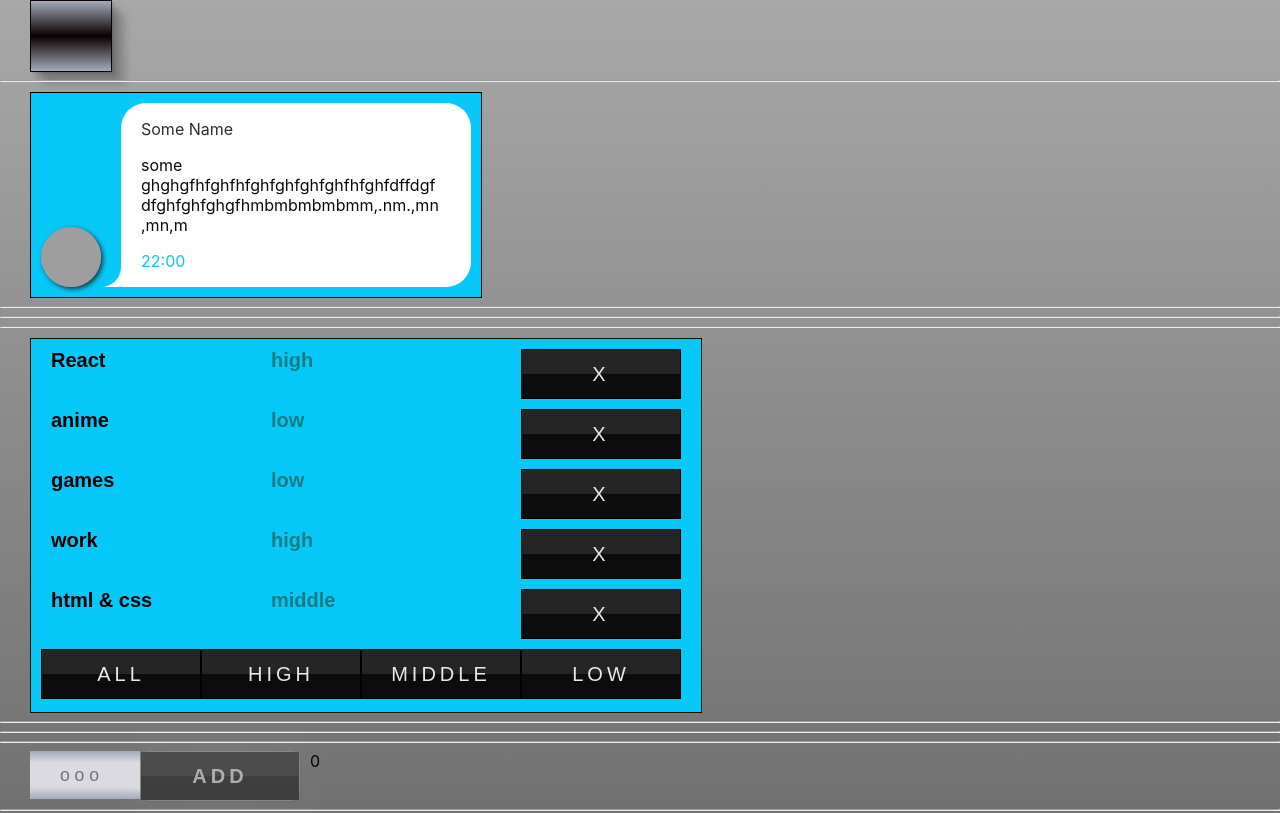
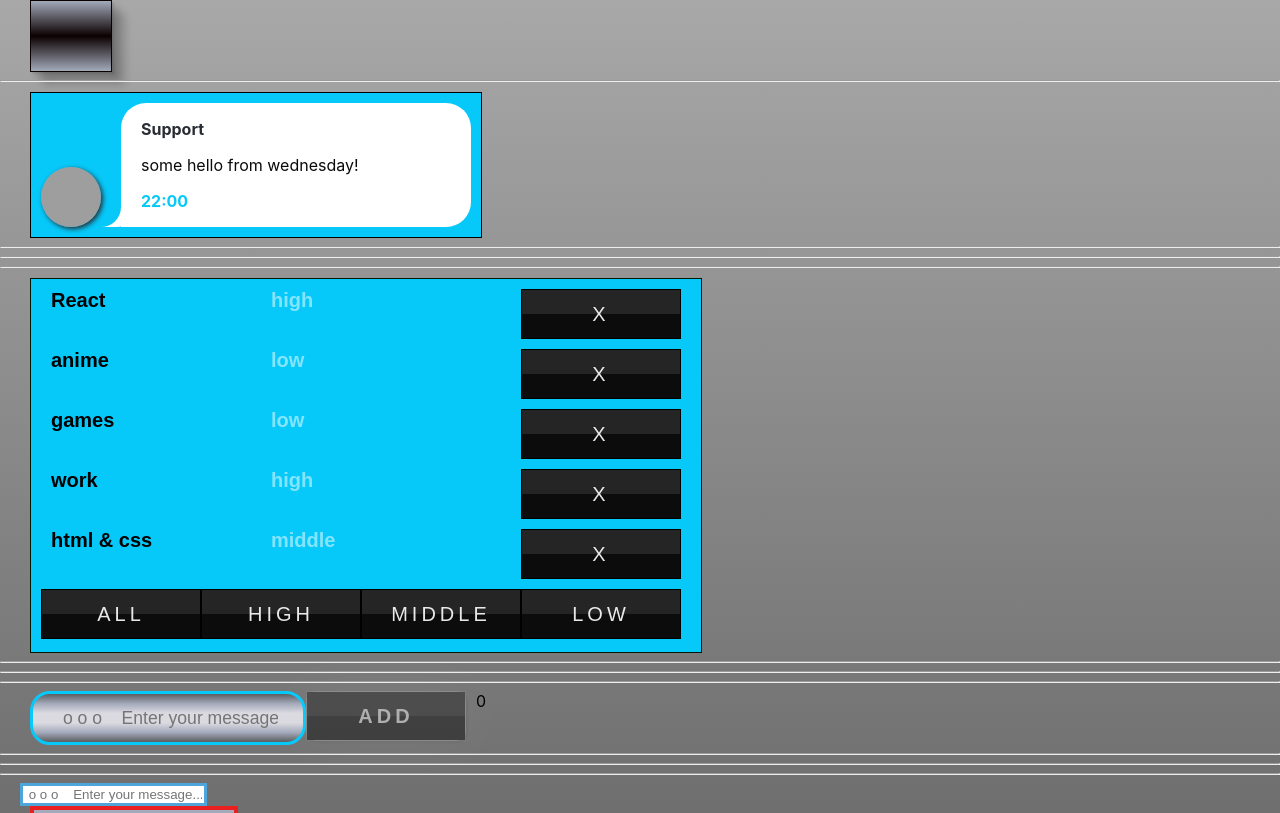
Before and after one commit to UserPasha/IT-Incubator-HomeWorks, a React (Create React App) app: page /#/pre-junior in a window 1280 px wide. Shown: the top 813 px of the page. Built offline with nearby package versions, Linux system fonts and the light colour scheme; grey boxes are pictures that could not be loaded.

Commit message:
little reslyling dome elements

```diff
--- a/src/p2-homeworks/h1/HW1.tsx
+++ b/src/p2-homeworks/h1/HW1.tsx
@@ -9,8 +9,8 @@ export type MessageDataPropsType = {
 }
 const messageData: MessageDataPropsType = {
     avatar: 'https://sun9-74.userapi.com/Ph-WiuOtF985il9AvN9JqiCWedmHtSGSSTXrSA/ltEB2Z2-YO4.jpg',
-    name: 'Some Name',
-    message: 'some ghghgfhfghfhfghfghfghfghfhfghfdffdgfdfghfghfghgfhmbmbmbmbmm,.nm.,mn,mn,m',
+    name: 'Support',
+    message: 'some hello from wednesday!',
     time: '22:00',
 }
 
--- a/src/p2-homeworks/h1/Message.module.css
+++ b/src/p2-homeworks/h1/Message.module.css
@@ -55,7 +55,7 @@
 
 .message .name {
     color: #282c34;
-
+    font-weight: bolder;
 }
 
 .message .text {
@@ -67,7 +67,7 @@
 
 .message .date {
     color: #06c9fa;
-    /* position: absolute;*/
+    font-weight: bolder;
     right: 10px;
     bottom: 1px;
 }
--- a/src/p2-homeworks/h2/Affair.module.css
+++ b/src/p2-homeworks/h2/Affair.module.css
@@ -18,8 +18,8 @@
     width: 200px;
     margin-left: 50px;
     opacity: 50%;
-    color: #26310f;
-
+    color: #fff;
+    font-weight: bolder;
 }
 .affairWrap .buttWrapper {
 
--- a/src/p2-homeworks/h2/Affairs.module.css
+++ b/src/p2-homeworks/h2/Affairs.module.css
@@ -4,7 +4,6 @@
     margin-left: 30px;
     margin-top: 10px;
     width: 650px;
-    /*height: 380px;*/
     min-height: 50px;
     max-height: 500px;
     background-color: #06c9fa;
--- a/src/p2-homeworks/h2/Affairs.tsx
+++ b/src/p2-homeworks/h2/Affairs.tsx
@@ -39,11 +39,6 @@ function Affairs(props: AffairsPropsType) {
 
             {mappedAffairs}
 
-           {/* <button onClick={setAll}>All</button>
-            <button onClick={setHigh}>High</button>
-            <button onClick={setMiddle}>Middle</button>
-            <button onClick={setLow}>Low</button>*/}
-
             <SuperButton onClick={setAll}>All</SuperButton>
             <SuperButton onClick={setHigh}>High</SuperButton>
             <SuperButton onClick={setMiddle}>Middle</SuperButton>
--- a/src/p2-homeworks/h4/common/c1-SuperInputText/SuperInputText.module.css
+++ b/src/p2-homeworks/h4/common/c1-SuperInputText/SuperInputText.module.css
@@ -1,5 +1,5 @@
 .superInput {
-    width: 60px;
+    width: 220px;
     height: 28px;
     display: flex;
     justify-content: center;
@@ -10,11 +10,12 @@
     outline: none;
     font-size: 1.1em;
     color: #555;
-    background: linear-gradient( #a3aaba, #dbdae1, #dbdae1,#dbdae1,#a3aaba);
-
+    background: linear-gradient( #5c5d60, #a3aaba, #dbdae1,#dbdae1,#a3aaba, #5c5d60);
+    border-radius: 20px;
+    border: #06c9fa 3px solid;
 }
 .superInput:hover{
-    width: 250px;
+    width: 280px;
 }
 .superInput:before{
     content: "";
--- a/src/p2-homeworks/h4/common/c2-SuperButton/SuperButton.module.css
+++ b/src/p2-homeworks/h4/common/c2-SuperButton/SuperButton.module.css
@@ -165,8 +165,6 @@
 .defaultTwo:disabled::after {
     background:rgba(255, 255, 255, 0.2);
     animation: none;
-
-
     opacity: 0.5;
     cursor: not-allowed;
 
@@ -174,8 +172,9 @@
 
 .defaultTwo:focus{
     color: #000000;
-    background: rgba(255, 255, 255, 1);
+    background: rgb(194, 161, 161);
     border: 1px solid  #000000 ;
+    text-align: center;
 }
 .defaultTwo:focus::before,
 .defaultTwo:focus::after
@@ -190,6 +189,7 @@
     right: 0;
     bottom: 5px;
     text-align: center;
+    font-weight: bolder;
     color: #000000;
     background: rgba(255, 255, 255, 0.9);
     transition: 0.5s;
--- a/src/p2-homeworks/h4/common/c3-SuperCheckbox/SuperCheckbox.module.css
+++ b/src/p2-homeworks/h4/common/c3-SuperCheckbox/SuperCheckbox.module.css
@@ -37,7 +37,7 @@ label span.spanClassName::before{
     transition: 0.5s;
 }
 label input:checked ~ span.spanClassName::before {
-    background: #018c01;
+    background: #61dafb;
     box-shadow: 0 0 0 transparent;
 }
 label span.spanClassName::after{
@@ -53,7 +53,7 @@ label span.spanClassName::after{
 }
 label input:checked ~ span.spanClassName::after {
     height: 50%;
-    background: #018c01;
+    background: #61dafb;
     box-shadow: 0 0 0 transparent;
 
 }
--- a/src/p2-homeworks/h6/HW6.tsx
+++ b/src/p2-homeworks/h6/HW6.tsx
@@ -30,12 +30,12 @@ function HW6() {
                 </div>
                 <SuperButton onClick={save}>save</SuperButton>
                 <SuperButton onClick={restore}>restore</SuperButton>
-
+            </div>
             <hr/>
             {/*для личного творчества, могу проверить*/}
             {/*<AlternativeSuperEditableSpan/>*/}
 
-            </div>
+
             <hr/>
         </div>
     )
```
Also changed, not shown: src/p2-homeworks/h1/Message.tsx (+0 -18 lines). Lines whose indentation alone changed are shown as unchanged.
